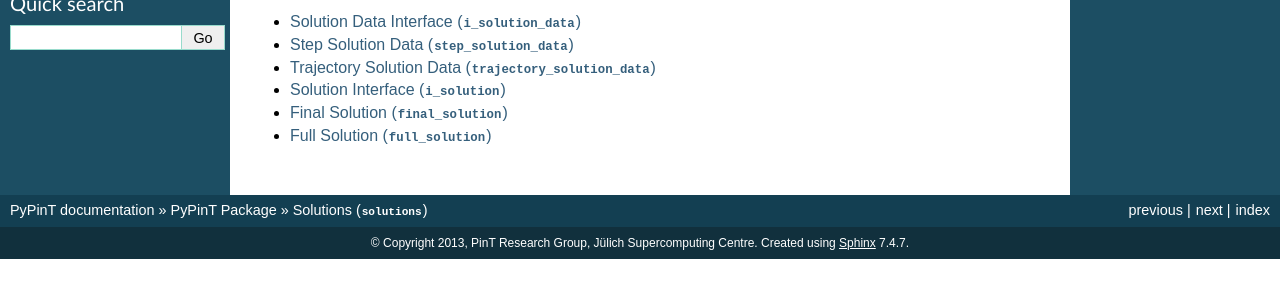
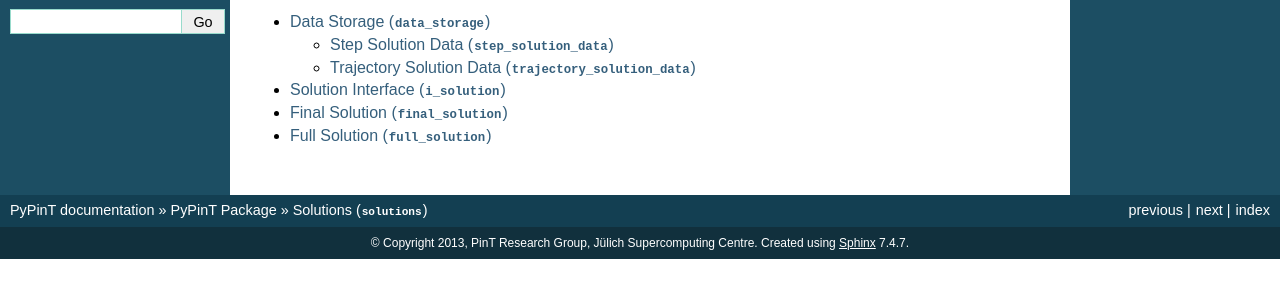
Before and after one commit to Parallel-in-Time/PyPinT, a Sphinx documentation site: the page built from doc/source/api/solutions/package.rst, in a window 1280 px wide, cut to the strip 192-490 px from the top of the page. Built offline with Sphinx 7.4.7, drawn with Linux system fonts in a browser that asks for light colours; some of the changed text lies outside the part shown.

Commit message:
docu: update solution docu
Signed-off-by: Torbjörn Klatt <t.klatt@fz-juelich.de>

```diff
--- a/doc/source/api/solutions/i_solution_data.rst
+++ /dev/null
@@ -1,4 +0,0 @@
-Solution Data Interface (:mod:`i_solution_data`)
-================================================
-
-.. automodule:: pypint.solutions.i_solution_data
--- a/doc/source/api/solutions/package.rst
+++ b/doc/source/api/solutions/package.rst
@@ -2,12 +2,12 @@ Solutions (:mod:`solutions`)
 ============================
 
 .. automodule:: pypint.solutions
+    :no-members:
+    :no-inherited-members:
 
 .. toctree::
 
-    i_solution_data
-    step_solution_data
-    trajectory_solution_data
+    data_storage/package
     i_solution
     final_solution
     full_solution
--- a/doc/source/api/solutions/step_solution_data.rst
+++ /dev/null
@@ -1,4 +0,0 @@
-Step Solution Data (:mod:`step_solution_data`)
-==============================================
-
-.. automodule:: pypint.solutions.step_solution_data
--- a/doc/source/api/solutions/trajectory_solution_data.rst
+++ /dev/null
@@ -1,4 +0,0 @@
-Trajectory Solution Data (:mod:`trajectory_solution_data`)
-==========================================================
-
-.. automodule:: pypint.solutions.trajectory_solution_data
```
